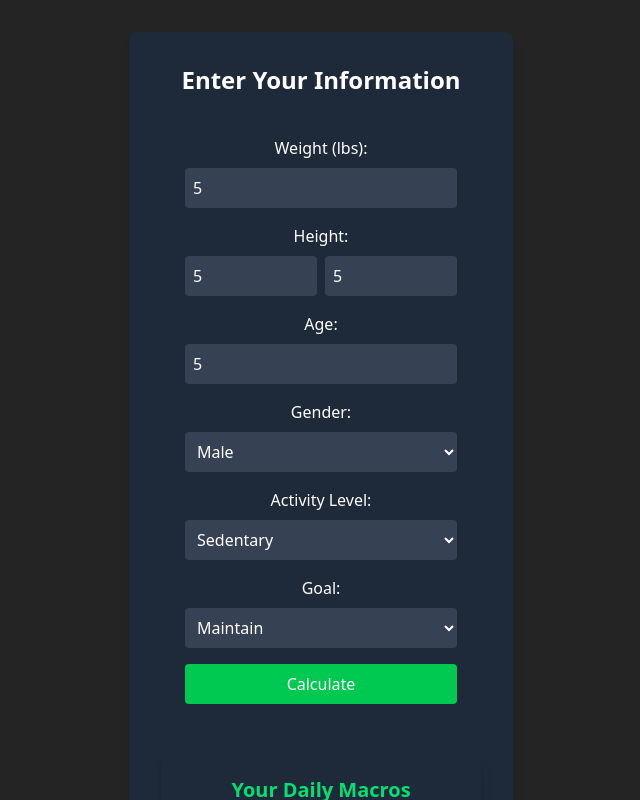
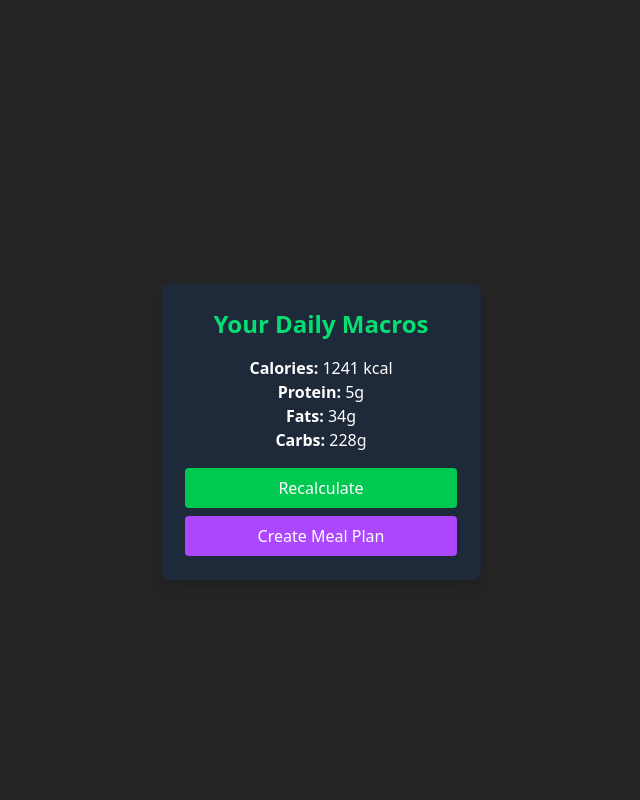
Before and after one commit to kennydn99/macromate, a React app: page /cal-calc in a window 1280 px wide. Both pictures are taken after typing "5", "5", "5", "5" into the empty fields and a click on the button "Calculate". Shown: the top 800 px of the page, without its empty margins (319-959 px from the left). Built offline with nearby package versions, Linux system fonts and the light colour scheme; the HTML template or start-up script is replaced by a standard one.

Commit message:
Update routes to control fllow between inputform and result

```diff
--- /dev/null
+++ b/src/components/CalorieCalculator.jsx
@@ -0,0 +1,22 @@
+import { useState } from "react";
+import InputForm from "./InputForm";
+import ResultCard from "./Result";
+
+function CalorieCalculator() {
+  const [macroResults, setMacroResults] = useState(null);
+
+  return (
+    <div className="flex items-center justify-center min-h-screen text-white p-4">
+      {macroResults ? (
+        <ResultCard
+          results={macroResults}
+          onRecalculate={() => setMacroResults(null)}
+        />
+      ) : (
+        <InputForm setMacroResults={setMacroResults} />
+      )}
+    </div>
+  );
+}
+
+export default CalorieCalculator;
--- a/src/components/InputForm.jsx
+++ b/src/components/InputForm.jsx
@@ -1,8 +1,7 @@
 import { useState } from "react";
 import { calculateMacros } from "../utils/calculateMacros";
-import ResultCard from "./Result";
 
-function InputForm() {
+function InputForm({ setMacroResults }) {
   // State to hold user inputs
   const [formData, setFormData] = useState({
     weight: "",
@@ -13,9 +12,6 @@ function InputForm() {
     activityLevel: "Sedentary",
     goal: "Maintain",
   });
-
-  // State to store calculated macros
-  const [macroResults, setMacroResults] = useState(null);
 
   // Handle form input changes
   const handleChange = (e) => {
@@ -71,7 +67,7 @@ function InputForm() {
         <h2 className="text-2xl font-bold mb-4">Enter Your Information</h2>
 
         {/* User Input Form */}
-        <form className="bg-gray-800 p-6  w-80" onSubmit={handleSubmit}>
+        <form className="bg-gray-800 p-6 w-80" onSubmit={handleSubmit}>
           <label className="block mb-2">Weight (lbs):</label>
           <input
             type="number"
@@ -153,9 +149,6 @@ function InputForm() {
             Calculate
           </button>
         </form>
-
-        {/* Display Results */}
-        {macroResults && <ResultCard results={macroResults} />}
       </div>
     </div>
   );
--- a/src/components/Result.jsx
+++ b/src/components/Result.jsx
@@ -1,9 +1,10 @@
-function ResultCard({ results }) {
+function ResultCard({ results, onRecalculate }) {
   return (
-    <div className="mt-6 bg-gray-800 p-6 rounded-lg shadow-lg text-white w-80">
-      <h2 className="text-xl font-bold text-green-400 mb-4">
+    <div className="flex flex-col items-center bg-gray-800 p-6 rounded-lg shadow-lg w-80">
+      <h2 className="text-2xl font-bold text-green-400 mb-4">
         Your Daily Macros
       </h2>
+
       <p>
         <strong>Calories:</strong> {results.tdee} kcal
       </p>
@@ -16,6 +17,17 @@ function ResultCard({ results }) {
       <p>
         <strong>Carbs:</strong> {results.carbs}g
       </p>
+
+      <button
+        onClick={onRecalculate}
+        className="w-full  bg-green-500 hover:bg-green-600 text-white p-2 rounded mt-4"
+      >
+        Recalculate
+      </button>
+
+      <button className="w-full bg-purple-500 hover:bg-purple-600 text-white p-2 rounded mt-2">
+        Create Meal Plan
+      </button>
     </div>
   );
 }
--- a/src/main.jsx
+++ b/src/main.jsx
@@ -3,7 +3,7 @@ import { createRoot } from "react-dom/client";
 import { createBrowserRouter, RouterProvider } from "react-router-dom";
 import "./index.css";
 import App from "./App.jsx";
-import InputForm from "./components/InputForm.jsx";
+import CalorieCalculator from "./components/CalorieCalculator.jsx";
 
 const router = createBrowserRouter([
   {
@@ -12,7 +12,7 @@ const router = createBrowserRouter([
   },
   {
     path: "/cal-calc",
-    element: <InputForm />,
+    element: <CalorieCalculator />,
   },
 ]);
 
```
